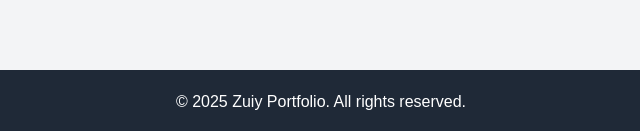
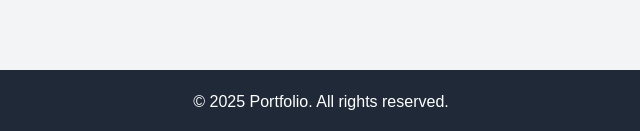
Before and after one commit to zuiy-id/portofolio, a plain HTML site: page index.html in a window 1280 px wide. Shown: the part 2359-2490 px from the top of the page, 319-959 px from the left. Drawn offline with nearby package versions, Linux system fonts and the light colour scheme.

Commit message:
first commit

```diff
--- a/index.html
+++ b/index.html
@@ -82,7 +82,7 @@
     </main>
 
     <footer class="text-center p-5 bg-gray-800 text-white">
-        &copy; 2025 Zuiy Portfolio. All rights reserved.
+        &copy; 2025 Portfolio. All rights reserved.
     </footer>
 
 </body>
```
